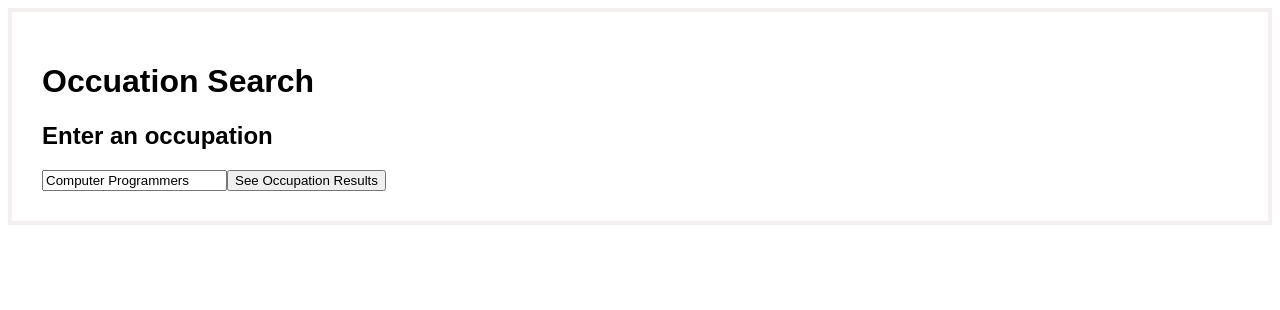
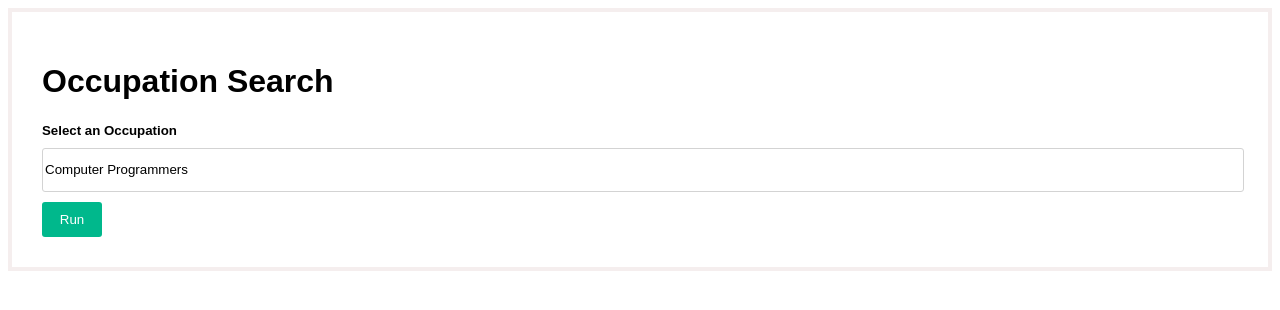
Before and after one commit to gdickison/emsireactproject, a React (Create React App) app: page / in a window 1280 px wide. Shown: the top 310 px of the page. Built offline with nearby package versions, Linux system fonts and the light colour scheme.

Commit message:
Style search component

```diff
--- a/src/App.css
+++ b/src/App.css
@@ -1,6 +1,35 @@
-/* ======================= */
-/*       WHOLE DOC         */
-/* ======================= */
+/* ====================================== */
+/*       OCCUPATION OVERVIEW PAGE         */
+/* ====================================== */
+
+.gorgias-loaded {
+    margin: 40px 130px 40px 130px;
+}
+
+.form h5 {
+    margin-bottom: 10px;
+}
+
+input {
+    height: 40px;
+    width: 100%;
+    border: solid 1px lightgray;
+    border-radius: 3px;
+}
+
+button {
+    background-color: rgb(0,184,140);
+    color: white;
+    height: 35px;
+    width: 60px;
+    margin-top: 10px;
+    border: none;
+    border-radius: 3px;
+}
+
+/* ====================================== */
+/*       OCCUPATION OVERVIEW PAGE         */
+/* ====================================== */
 
 body {
     font-family: 'Nunito', sans-serif;
--- a/src/OccupationSearch.js
+++ b/src/OccupationSearch.js
@@ -16,12 +16,12 @@ class OccupationSearch extends React.Component {
 
     render() {
         return (
-            <div>
-                <h1>Occuation Search</h1>
+            <div className='form'>
+                <h1>Occupation Search</h1>
+                <h5>Select an Occupation</h5>
                 <form action="./App" className="occupation-selector" onSubmit={(e) => this.goToOccupation(e)}>
-                    <h2>Enter an occupation</h2>
-                    <input type="text" required placeholder="Occupation" defaultValue="Computer Programmers" ref={(input) => {this.occupationInput = input}}/>
-                    <button type="submit">See Occupation Results</button>
+                    <input type="text" id='enterOccupation'required placeholder="Occupation" defaultValue="Computer Programmers" ref={(input) => {this.occupationInput = input}}/>
+                    <button type="submit">Run</button>
                 </form>
             </div>
         )
```
